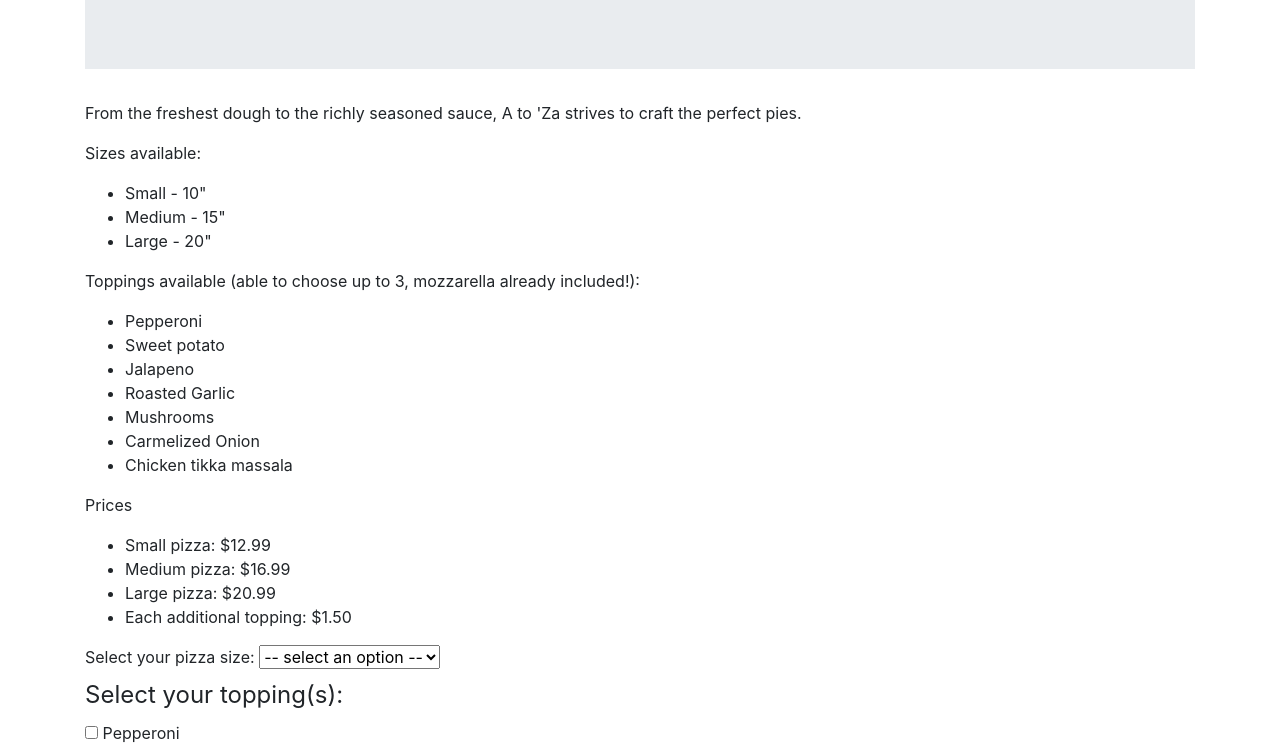
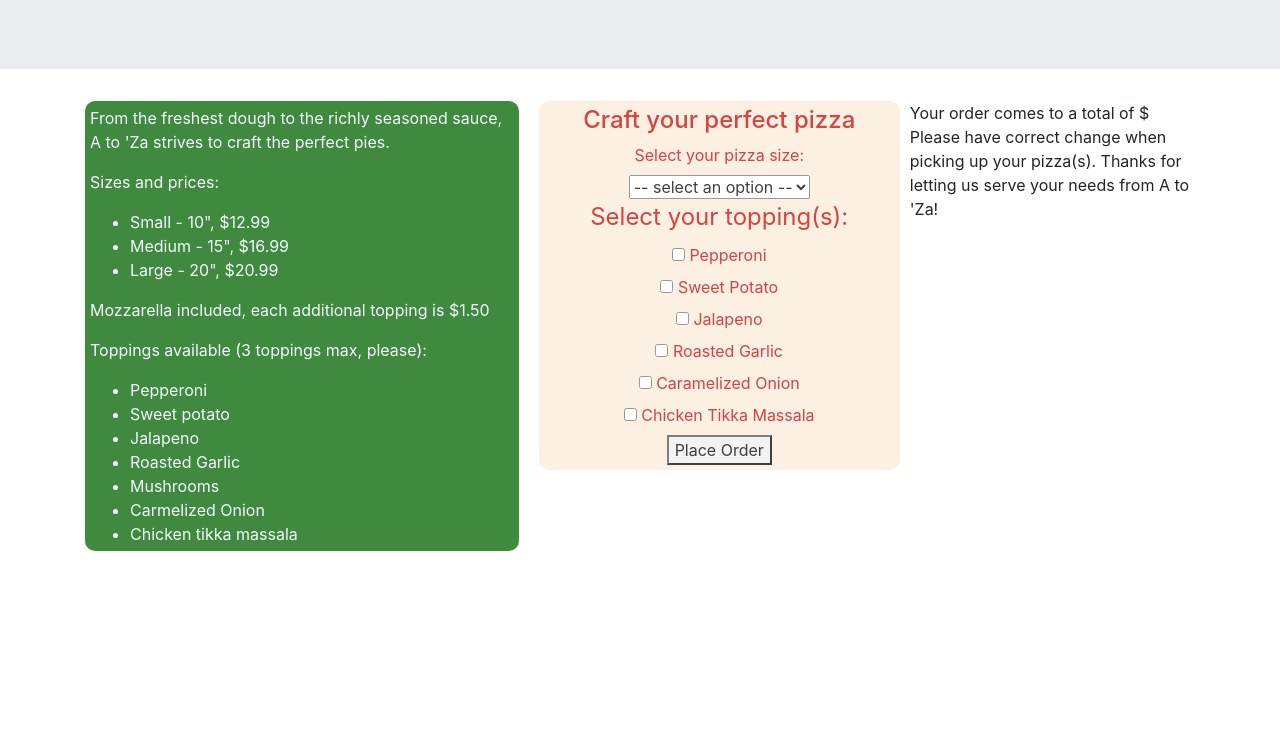
Before and after one commit to louieknolle/pizzaParlor, a plain HTML site: page index.html in a window 1280 px wide. Shown: the part 142-892 px from the top of the page. After the commit the page ends 800 px from the top, so only its background shows below. Drawn offline with Linux system fonts and the light colour scheme.

Commit message:
save first styled text boxes

```diff
--- a/css/styles.css
+++ b/css/styles.css
@@ -0,0 +1,43 @@
+.container {
+  display: flex;
+  justify-content: space-between;
+}
+
+.leftPane {
+  /* width: 50%; */
+  background-color: darkgreen;
+  opacity: 75%;
+  color: aliceblue;
+  padding: 5px;
+  border-radius: 10px;
+}
+
+.ingredientList {
+  margin-bottom: 0px;
+}
+
+.rightPane {
+  width: 100%;
+  margin-left: 20px;
+  /* margin-top: 100px; */
+  display: flex;
+
+}
+
+.order {
+  background-color: antiquewhite;
+  opacity: 75%;
+  border-radius: 10px;
+  padding: 5px;
+  text-align: center;
+  display: inline-block;
+  width: 100%;
+  height: fit-content;
+  color: #ca0404;
+}
+
+.orderTotalDisplay {
+  align-self:auto;
+  width: 80%;
+  margin-left: 10px;
+}
--- a/index.html
+++ b/index.html
@@ -8,21 +8,23 @@
   <title>Pizza Parlor</title>
 </head>
 <body>
+  <div class="jumbotron jumbotron-fluid text-center">
+    <h2>From A to 'Za</h2>
+    <h4>Your favorite pizza people since 1974</h4>
+  </div>
   <div class="container">
-    <div class="jumbotron jumbotron-fluid text-center">
-      <h2>From A to 'Za</h2>
-      <h4>Your favorite pizza people since 1974</h4>
-    </div>
     <div class="menu leftPane">
       <p>From the freshest dough to the richly seasoned sauce, A to 'Za strives to craft the perfect pies.</p>
-      <p>Sizes available:
+      <p>Sizes and prices:
       <ul>
-        <li>Small - 10"</li>
-        <li>Medium - 15"</li>
-        <li>Large - 20"</li>
-      </ul></p>
-      <p>Toppings available (able to choose up to 3, mozzarella already included!):</p>
-      <ul>
+        <li>Small - 10", $12.99</li>
+        <li>Medium - 15", $16.99</li>
+        <li>Large - 20", $20.99</li>
+      </ul>
+      Mozzarella included, each additional topping is $1.50
+      </p>
+      <p>Toppings available (3 toppings max, please):</p>
+      <ul class="ingredientList">
         <li>Pepperoni</li>
         <li>Sweet potato</li>
         <li>Jalapeno</li>
@@ -31,17 +33,11 @@
         <li>Carmelized Onion</li>
         <li>Chicken tikka massala</li>
       </ul>
-      <p>Prices</p>
-      <ul>
-        <li>Small pizza: $12.99</li>
-        <li>Medium pizza: $16.99</li>
-        <li>Large pizza: $20.99</li>
-        <li>Each additional topping: $1.50</li>
-      </ul>
     </div>
     <div class="rightPane">
       <div class="order">
         <form id="pizzaOrderInputForm" >
+          <h4>Craft your perfect pizza</h4>
           <label for="pizzaSize">Select your pizza size:</label>
           <select class="formControl" id="pizzaSize">
             <option hidden disabled selected value> -- select an option -- </option>
@@ -78,10 +74,10 @@
           </fieldset>
           <button type="submit" class="btn1">Place Order</button>
         </form>
+      </div>
         <div class="orderTotalDisplay">
-          Your order comes to a total of $<span id="price"></span>, please have correct change when picking up your pizza(s).  Thanks for letting us serve your needs from A to 'Za!
+          Your order comes to a total of $<span id="price"></span><br>  Please have correct change when picking up your pizza(s).  Thanks for letting us serve your needs from A to 'Za!
         </div>
-      </div>
     </div>
   </div>
 </body>
```
